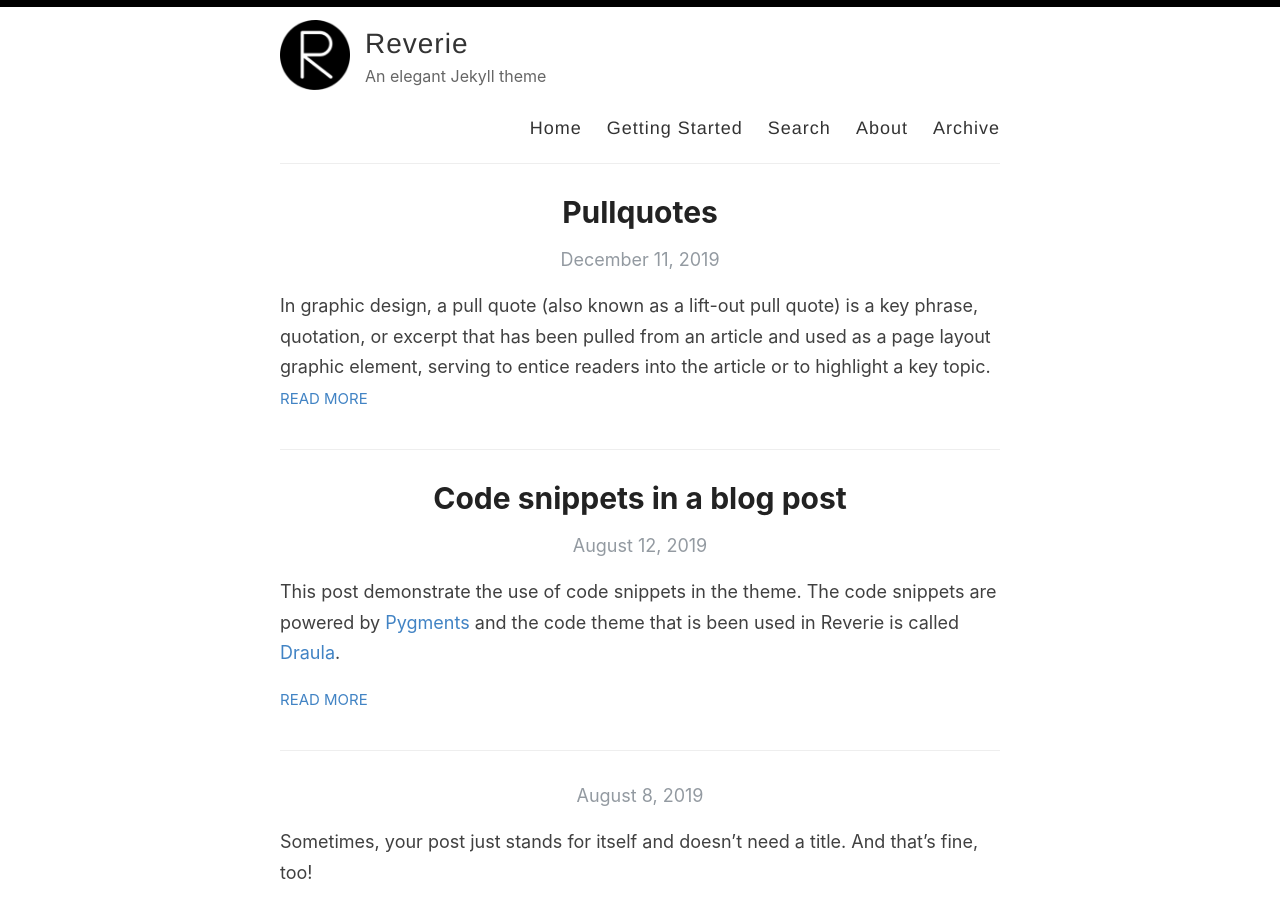
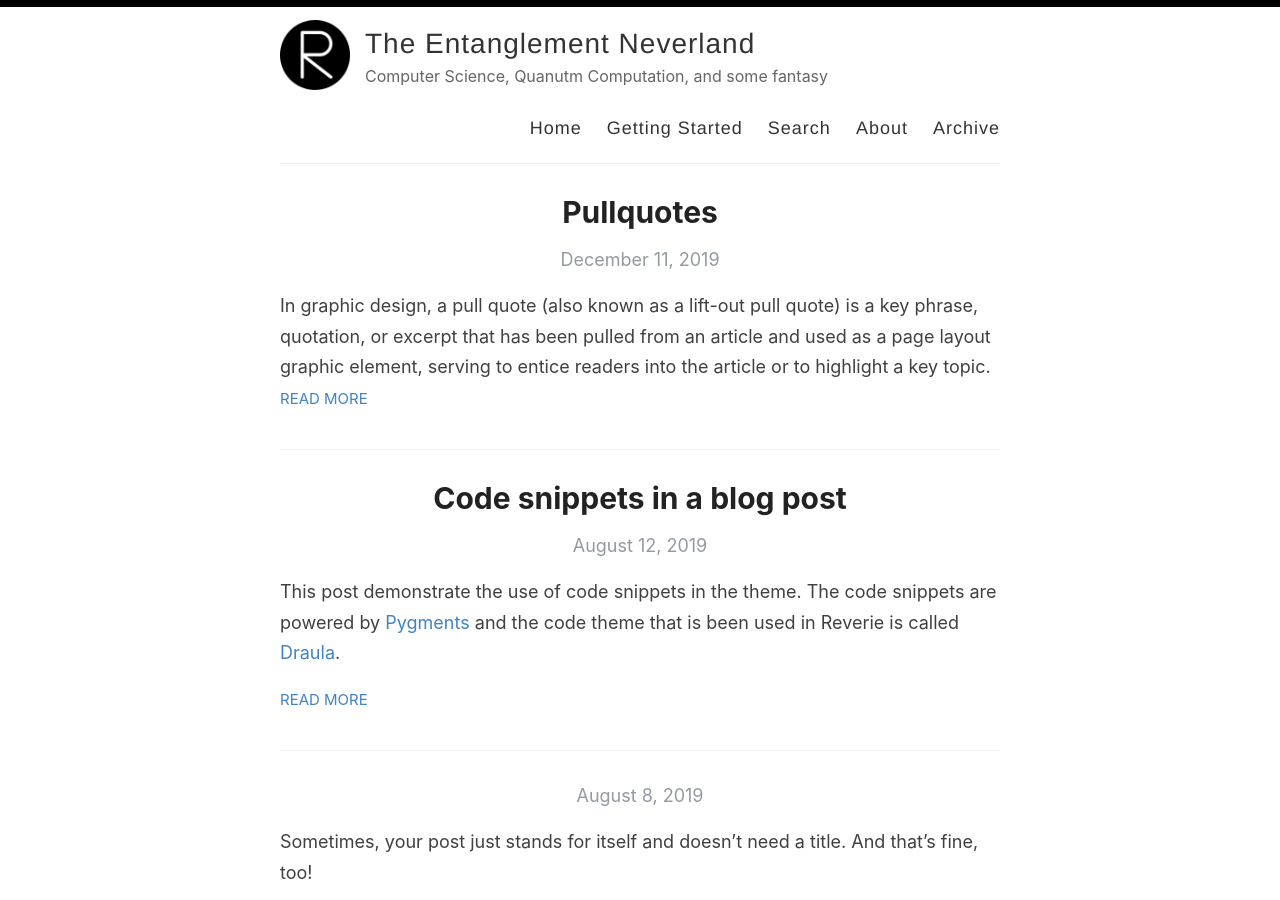
Before and after one commit to ZincSun/ZincSun.github.io, a Jekyll site: the page built from index.html, in a window 1280 px wide and 900 px high. Built offline with Jekyll 4.4.1, drawn with Linux system fonts in a browser that asks for light colours; the list of posts is cut into pages by our own code.

Commit message:
Update _config.yml

```diff
--- a/_config.yml
+++ b/_config.yml
@@ -3,13 +3,13 @@
 #
 
 # Name of your site (displayed in the header)
-name: Reverie
+name: The Entanglement Neverland
 
 # Name of the author
-author: Amit Merchant
+author: Shin Sun
 
 # Short bio or description (displayed in the header)
-description: An elegant Jekyll theme
+description: Computer Science, Quanutm Computation, and some fantasy
 
 # URL of your avatar or profile pic (you could use your GitHub profile pic)
 avatar: /images/reverie.png
@@ -41,21 +41,21 @@ footer-links:
 disqus:
 
 # Enter your Google Analytics web tracking code (e.g. UA-2110908-2) to activate tracking
-google_analytics: UA-43339302-11
+#google_analytics: UA-43339302-11
 
 # For newer "GA4" analytics, use the following instead of the "UA" entry above
 #google_analytics_ga4: G-GABC1DEFG
 
 # Your website URL (e.g. http://amitmerchant1990.github.io or http://www.amitmerchant.com)
 # Used for Sitemap.xml and your RSS feed
-url: http://www.amitmerchant.com/reverie
-enforce_ssl: https://www.amitmerchant.com/reverie
+#url: http://www.amitmerchant.com/reverie
+#enforce_ssl: https://www.amitmerchant.com/reverie
 
 # If you're hosting your site at a Project repository on GitHub pages
 # (http://yourusername.github.io/repository-name)
 # and NOT your User repository (http://yourusername.github.io)
 # then add in the baseurl here, like this: "/repository-name"
-baseurl: "/reverie"
+#baseurl: "/reverie"
 
 #
 # !! You don't need to change any of the configuration flags below !!
```
